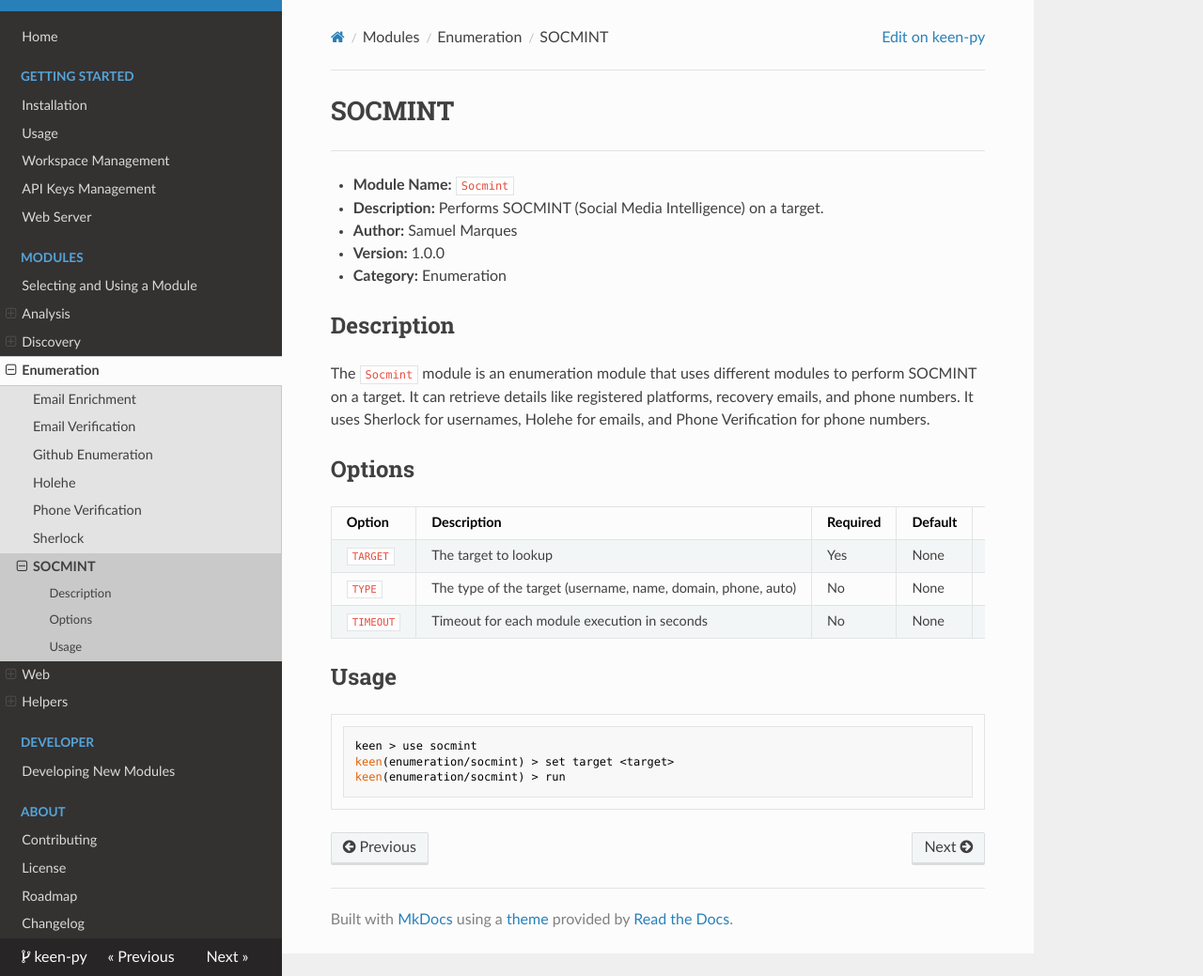
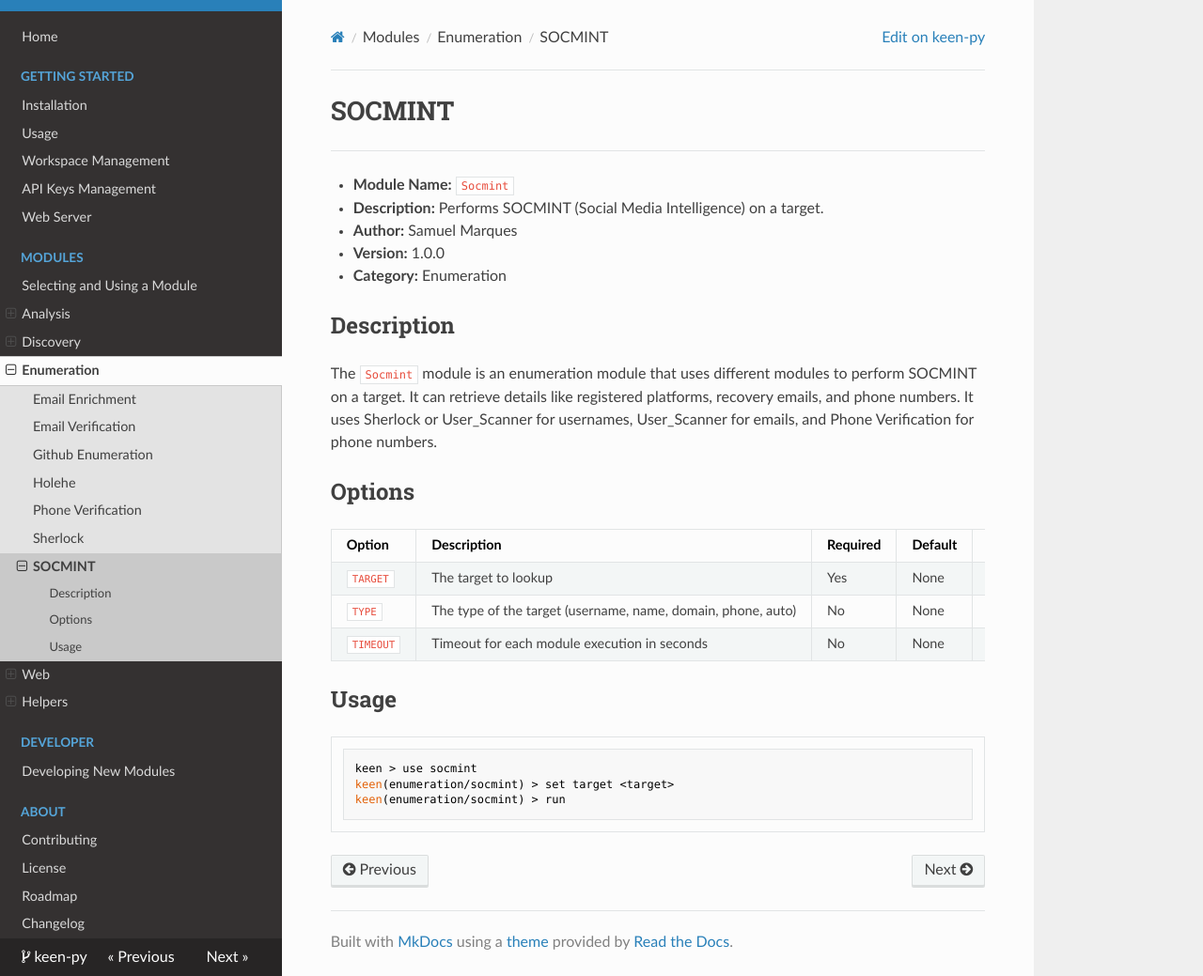
Before and after one commit to samuel-s-marques/keen-py, an MkDocs documentation site: the page built from docs/modules/enumeration/socmint.md, in a window 1280 px wide and 1039 px high. Shown: the whole window at 94% size. Built offline with MkDocs 1.6.1, drawn with Linux system fonts in a browser that asks for light colours; nearby versions of some CDN libraries.

Commit message:
Replaces holehe info with user_scanner

```diff
--- a/docs/modules/enumeration/socmint.md
+++ b/docs/modules/enumeration/socmint.md
@@ -10,7 +10,7 @@
 
 ## Description
 
-The `Socmint` module is an enumeration module that uses different modules to perform SOCMINT on a target. It can retrieve details like registered platforms, recovery emails, and phone numbers. It uses Sherlock for usernames, Holehe for emails, and Phone Verification for phone numbers.
+The `Socmint` module is an enumeration module that uses different modules to perform SOCMINT on a target. It can retrieve details like registered platforms, recovery emails, and phone numbers. It uses Sherlock or User_Scanner for usernames, User_Scanner for emails, and Phone Verification for phone numbers.
 
 ## Options
 
```
